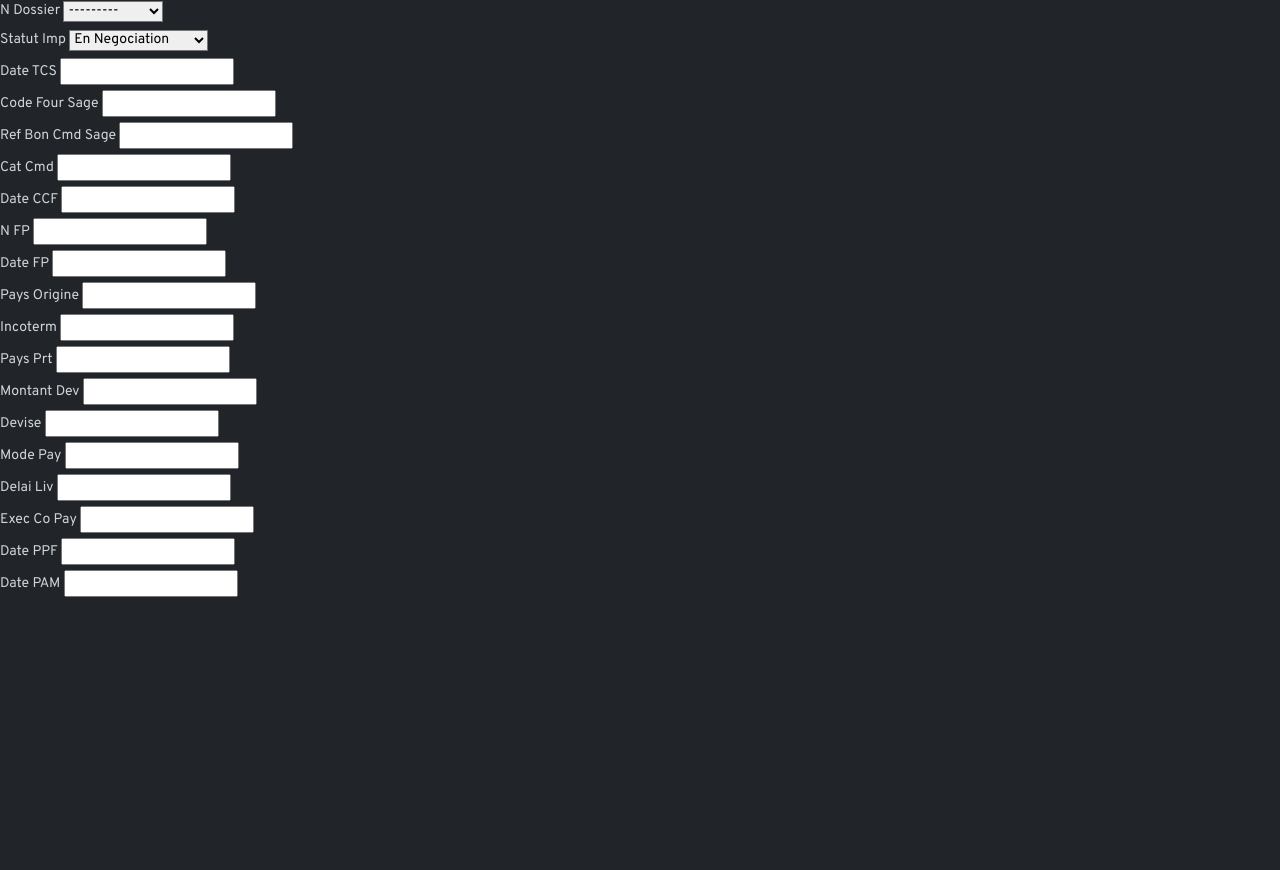
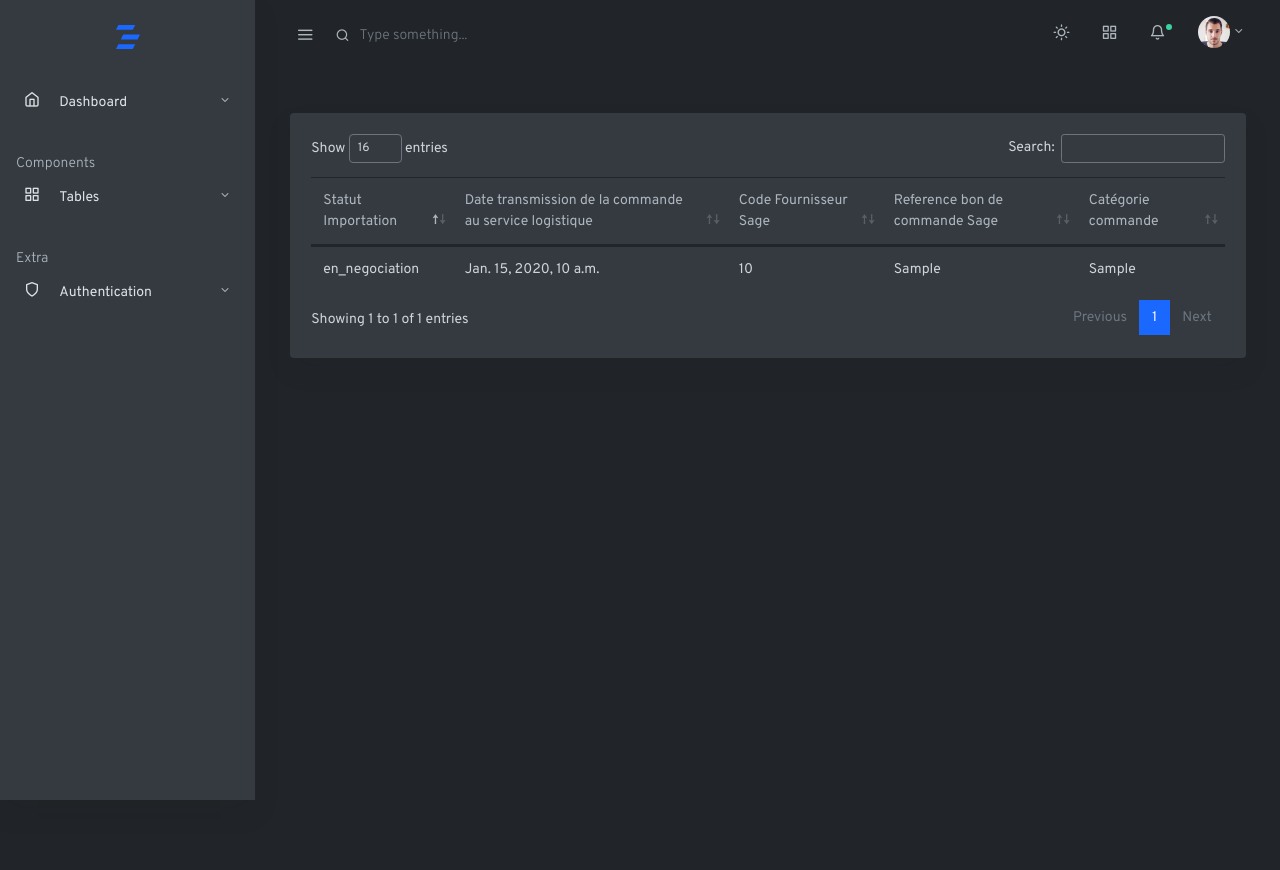
Before and after one commit to Hamhamdi/interlux_app, a Django app: page /respo_log1/1/ in a window 1280 px wide. Before the commit the page ends 597 px from the top, so only its background shows below. Run offline with Django 4.2, Linux system fonts and the light colour scheme; tables that the repository leaves empty hold one stand-in row (values such as "Sample post"); some libraries are stand-ins or nearby versions; some web fonts are replaced.

Commit message:
solvin id

```diff
--- a/base/templates/base/respo_log1.html
+++ b/base/templates/base/respo_log1.html
@@ -2,36 +2,21 @@
 
 {%block content%}
 
-<div class="">
-<form action="" class="" method="POST">
-    {%csrf_token%}
-    {%for field in rl1_form %}
-    <div class="">
-        <label for="">{{field.label}}</label>
-        <!-- {{field.label_tag}} -->
-        {{field}}
 
-        {% if field.help_text%}
-        <small style="color: gray;">{{field.help_text}}</small>
-        {%endif%}
+<body class="vertical  dark  ">
+    <div class="wrapper">
 
-        {% for error in field.errors%}
-        <p style="color: red;">{{error}}</p>
-        {%endfor%}
+
+
+
+
+
+    {%include 'base/respo_log1_table.html'%}
 
     </div>
 
-    {%endfor%}
 
-    {% if request.user.role == user.role %}
-
-    <button class="btn btn--main" type="submit">Creer</button>
-    <button class="btn btn--main" type="submit">Entregister</button>
-    <button class="btn btn--main" type="submit">Suprimer</button>
-    <button class="btn btn--main" type="submit">Valider</button>
-    {%endif%}
+</body>
 
 
-</form>
-</div>
 {%endblock content%}
--- /dev/null
+++ b/base/templates/base/respo_log1_table.html
@@ -0,0 +1,51 @@
+{%extends 'datatable.html'%}
+
+{%block content%}
+
+              <table class="table datatables" id="dataTable-1">
+                <thead>
+                  <tr>
+                    <th>Statut Importation</th>
+                    <th>Date transmission de la commande au service logistique</th>
+                    <th>Code Fournisseur Sage</th>
+                    <th>Reference bon de commande Sage</th>
+                    <th>Catégorie commande</th>
+                    {%if request.user.role == user.role%}
+                    <th>Action</th>
+                    {%endif%}
+                  </tr>
+                </thead>
+                <tbody>
+                  {% for field in user_log1 %}
+                  <tr>
+                    <td>{{field.statut_Imp}}</td>
+                    <td>{{field.date_TCS}}</td>
+                    <td>{{field.code_Four_Sage}}</td>
+                    <td>{{field.ref_Bon_Cmd_Sage}}</td>
+                    <td>{{field.cat_Cmd}}</td>
+
+                    {%if request.user.role == user.role%}
+
+                    <td>
+                      <button
+                        class="btn btn-sm dropdown-toggle more-horizontal"
+                        type="button"
+                        data-toggle="dropdown"
+                        aria-haspopup="true"
+                        aria-expanded="false"
+                      >
+                        <span class="text-muted sr-only">Action</span>
+                      </button>
+                      <div class="dropdown-menu dropdown-menu-right">
+                        <a class="dropdown-item" href="#">Edit</a>
+                        <a class="dropdown-item" href="#">Remove</a>
+                        <a class="dropdown-item" href="#">Assign</a>
+                      </div>
+                    </td>
+                    {%endif%}
+                  </tr>
+                  {%endfor%}
+                </tbody>
+              </table>
+
+{%endblock content%}
--- a/base/views.py
+++ b/base/views.py
@@ -161,8 +161,14 @@ def home(request):
     return render(request, 'base/home.html')
 
 def rl1Page(request, pk):
-    user = RL1.objects.get(id=pk)
-    context = {'user' : user}
+    try:
+        user = RL1.objects.get(id=pk)
+    except:
+         return HttpResponse('pas de user')
+
+
+    user_log1 = RL1.objects.all()
+    context = {'user' : user, 'user_log1':user_log1}
 
     if request.POST:
         form = Rl1Form(request.POST)
--- a/templates/datatable.html
+++ b/templates/datatable.html
@@ -9,47 +9,16 @@
           <div class="col-md-12">
             <div class="card shadow">
               <div class="card-body">
-              <table class="table datatables" id="dataTable-1">
-               <thead>
-                 <tr>
-                   <th>N Dossier</th>
-                   <th>Fournisseur</th>
-                   <th>Nom</th>
-                   <th>Client</th>
-                   <th>Date Vcl</th>
-                   {%if request.user.role == user.role%}
-                   <th>Action</th>
-                   {%endif%}
+                  {% block content %}
 
-               </tr>
-           </thead>
-           <tbody>
-               {%for field in  user_ca%}
-               <tr>
 
-                   <td>{{field.n_Dossier}} </td>
-                   <td>{{field.fournisseur}}  </td>
-                   <td>{{field.nom}} </td>
-                   <td>{{field.client}} </td>
-                   <td>{{field.date_VCL}} </td>
 
-                   {%if request.user.role == user.role%}
 
-                   <td><button class="btn btn-sm dropdown-toggle more-horizontal" type="button" data-toggle="dropdown" aria-haspopup="true" aria-expanded="false">
-                       <span class="text-muted sr-only">Action</span>
-                   </button>
-                   <div class="dropdown-menu dropdown-menu-right">
-                       <a class="dropdown-item" href="#">Edit</a>
-                       <a class="dropdown-item" href="#">Remove</a>
-                       <a class="dropdown-item" href="#">Assign</a>
-                     </div>
-                   </td>
-                   {%endif%}
 
-                 </tr>
-                 {%endfor%}
-               </tbody>
-             </table>
+
+
+                {% endblock %}
+
               </div>
             </div>
           </div>
@@ -58,7 +27,5 @@
     </div>
   </div>
 
-
   <!-- add shortcuts include in here-->
-
 </main>
--- a/templates/main.html
+++ b/templates/main.html
@@ -30,12 +30,49 @@
   </head>
 
   <body>
+
+    <div class="wrapper">
+    {%include 'navbar.html'%}
+
+
+    {%include 'sidebar.html'%}
+
     {% block content %}
 
 
 
 
+
+
     {% endblock %}
+    </div>
+
+    <script src="/static/js/jquery.min.js"></script>
+    <script src="/static/js/popper.min.js"></script>
+    <script src="/static/js/moment.min.js"></script>
+    <script src="/static/js/bootstrap.min.js"></script>
+    <script src="/static/js/simplebar.min.js"></script>
+    <script src='/static/js/daterangepicker.js'></script>
+    <script src='/static/js/jquery.stickOnScroll.js'></script>
+    <script src="/static/js/tinycolor-min.js"></script>
+    <script src="/static/js/config.js"></script>
+    <script src="/static/js/jquery.dataTables.min.js"></script>
+    <script src="/static/js/dataTables.bootstrap4.min.js"></script>
+    <script>
+      $('#dataTable-1').DataTable(
+      {
+        autoWidth: true,
+        "lengthMenu": [
+          [16, 32, 64, -1],
+          [16, 32, 64, "All"]
+        ],
+
+
+      });
+
+
+    </script>
+    <script src="/static/js/apps.js"></script>
 
     <script src="{% static 'js/script.js' %}"></script>
 
--- a/templates/sidebar.html
+++ b/templates/sidebar.html
@@ -1,3 +1,4 @@
+
 <aside class="sidebar-left border-right bg-white shadow" id="leftSidebar" data-simplebar>
     <a href="#" class="btn collapseSidebar toggle-btn d-lg-none text-muted ml-2 mt-3" data-toggle="toggle">
       <i class="fe fe-x"><span class="sr-only"></span></i>
@@ -55,10 +56,11 @@
           <ul class="collapse list-unstyled pl-4 w-100" id="tables">
 
             <li class="nav-item">
-              <a class="nav-link pl-3" href="./table_datatables.html"><span class="ml-1 item-text"> Respo Chargee Affaire</span></a>
+
+              <a class="nav-link pl-3" href="{% url 'respo_ca' request.user.id %}"><span class="ml-1 item-text"> Respo Chargee Affaire</span></a>
             </li>
             <li class="nav-item">
-                <a class="nav-link pl-3" href="./table_datatables.html"><span class="ml-1 item-text">Respo Logistique 1</span></a>
+                <a class="nav-link pl-3" href="{% url 'respo_log1' request.user.id %}"><span class="ml-1 item-text">Respo Logistique 1</span></a>
               </li>
               <li class="nav-item">
                 <a class="nav-link pl-3" href="./table_datatables.html"><span class="ml-1 item-text">Respo Logistique 2</span></a>
```
Also changed, not shown: base/templates/base/home_old.html (added, +29 -0 lines), base/templates/base/respo_ca.html (+1 -30 lines), base/templates/base/respo_ca_table.html (added, +50 -0 lines), base/templates/base/respo_log1_add.html (added, +37 -0 lines). Lines whose indentation alone changed are shown as unchanged.
